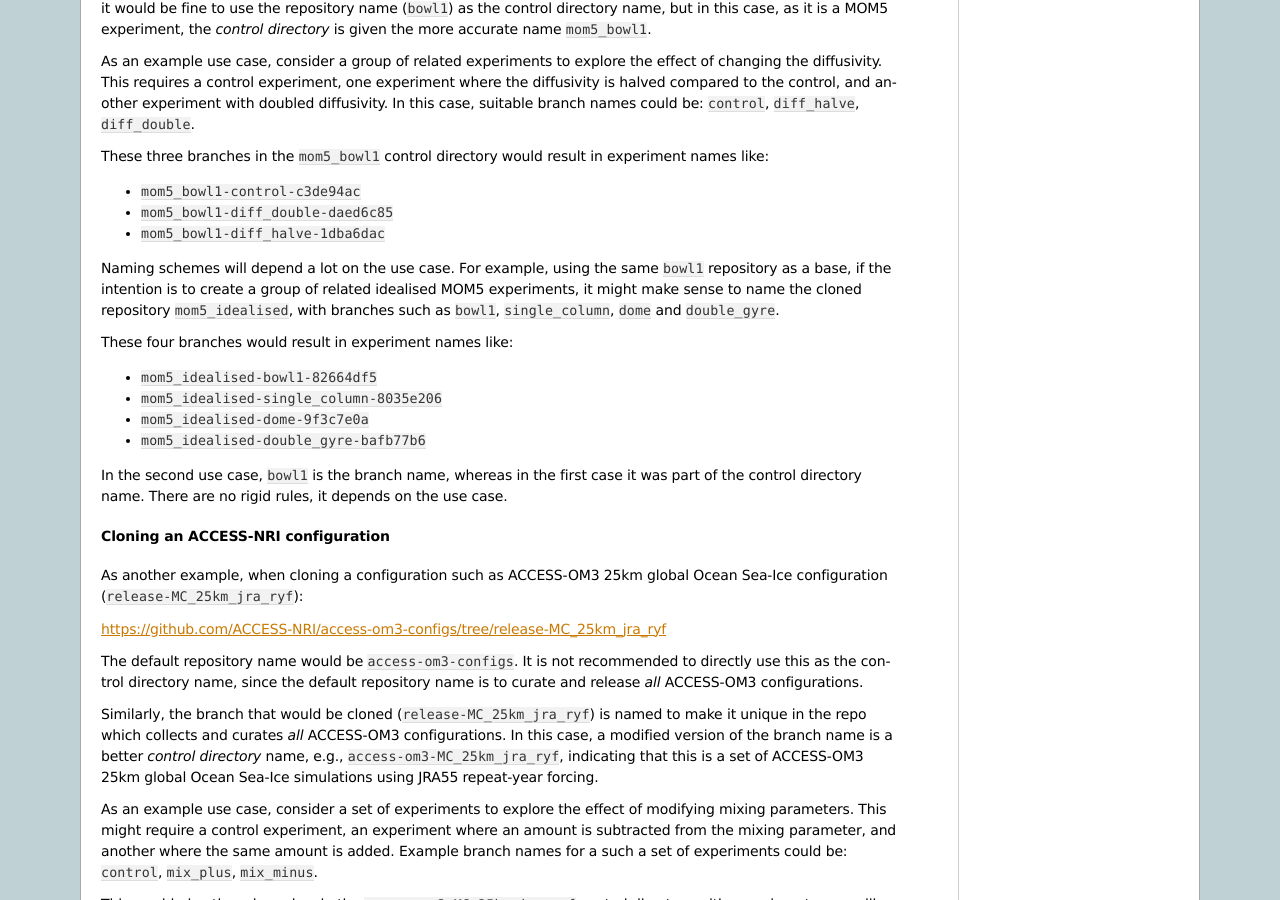
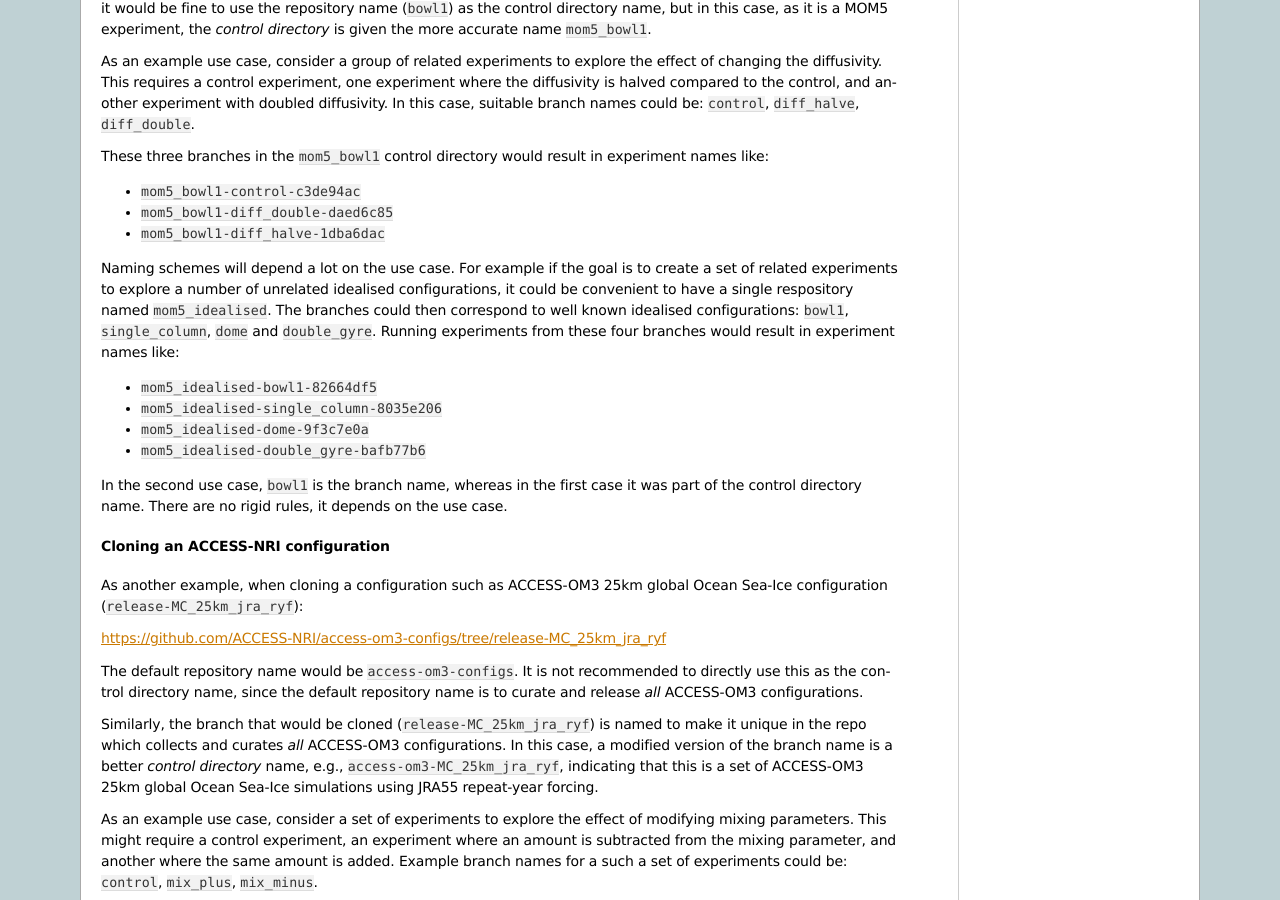
Before and after one commit to payu-org/payu, a Sphinx documentation site: the page built from docs/source/usage.rst, in a window 1280 px wide and 900 px high, scrolled down 9197 px. Built offline with Sphinx 7.4.7, drawn with Linux system fonts in a browser that asks for light colours.

Commit message:
Improve description of idealised experiment branch naming example

```diff
--- a/docs/source/usage.rst
+++ b/docs/source/usage.rst
@@ -562,8 +562,8 @@ When cloning the simple MOM5 bowl1 example from the payu repository
 https://github.com/payu-org/bowl1.git
 
 it would be fine to use the repository name (``bowl1``) as the control directory
-name, but in this case, as it is a MOM5 experiment, the *control directory* is given the more accurate name
-``mom5_bowl1``.
+name, but in this case, as it is a MOM5 experiment, the *control directory* is given
+the more accurate name ``mom5_bowl1``.
 
 As an example use case, consider a group of related experiments to explore the effect
 of changing the diffusivity. This requires a control experiment, one experiment where the
@@ -577,12 +577,12 @@ names like:
 * ``mom5_bowl1-diff_double-daed6c85``
 * ``mom5_bowl1-diff_halve-1dba6dac``
 
-Naming schemes will depend a lot on the use case. For example, using the same ``bowl1``
-repository as a base, if the intention is to create a group of related idealised MOM5
-experiments, it might make sense to name the cloned repository ``mom5_idealised``,
-with branches such as ``bowl1``, ``single_column``, ``dome`` and ``double_gyre``.
-
-These four branches would result in experiment names like:
+Naming schemes will depend a lot on the use case. For example if the goal is
+to create a set of related experiments to explore a number of unrelated
+idealised configurations, it could be convenient to have a single respository
+named ``mom5_idealised``.  The branches could then correspond to well known
+idealised configurations: ``bowl1``, ``single_column``, ``dome`` and ``double_gyre``.
+Running experiments from these four branches would result in experiment names like:
 
 * ``mom5_idealised-bowl1-82664df5``
 * ``mom5_idealised-single_column-8035e206``
```
